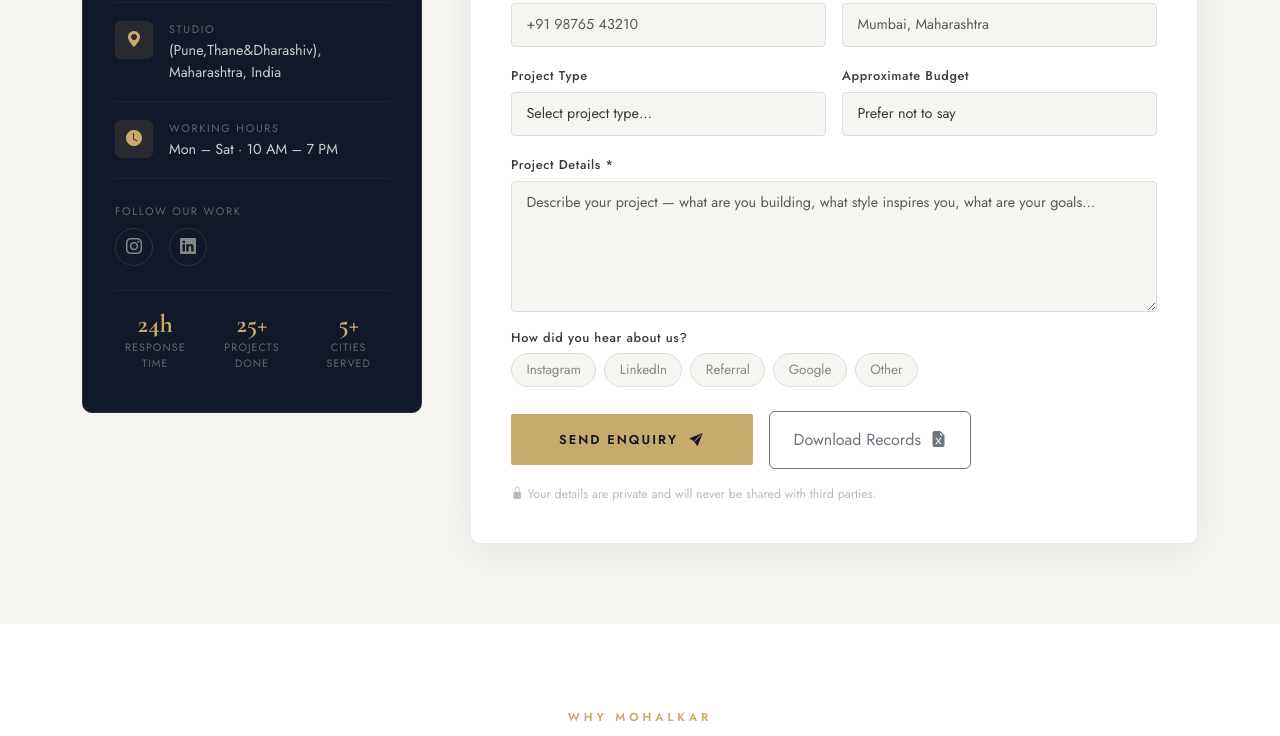
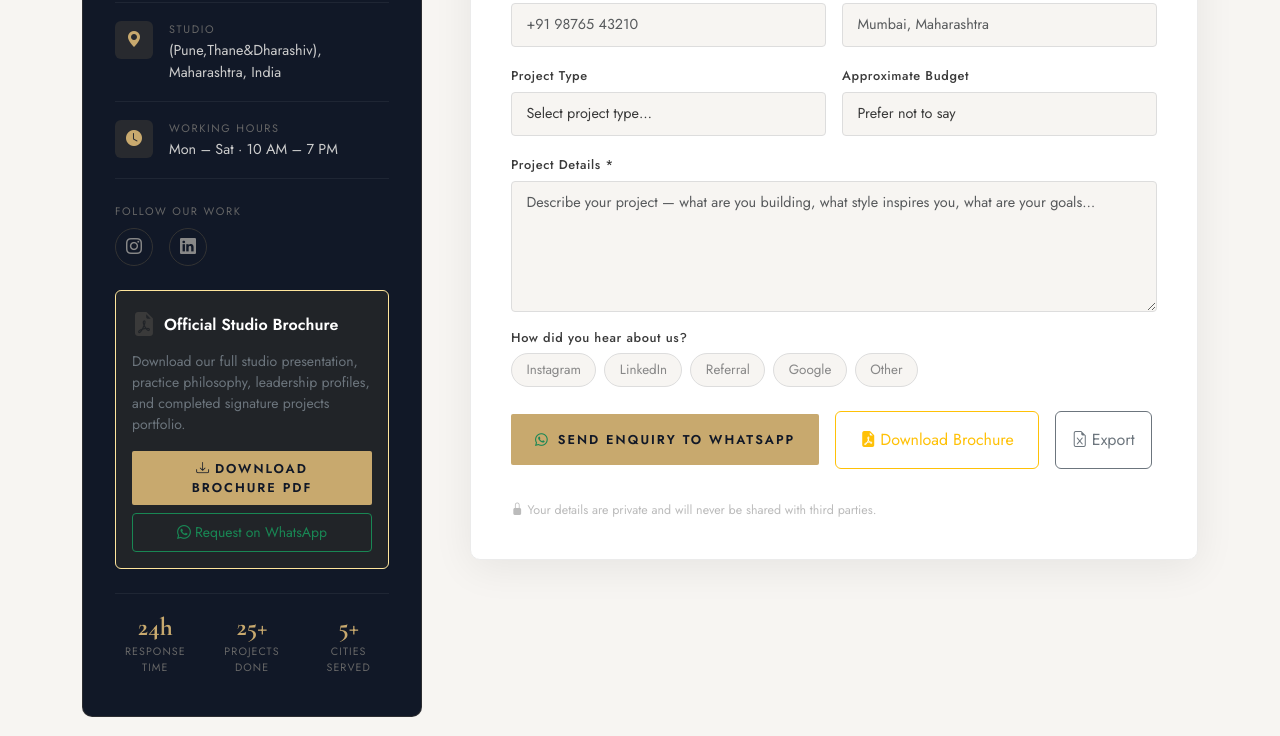
Before and after one commit to shreeyash2010/Mohalkar_Architects_Planners, a website: page enquiry.html in a window 1280 px wide. Shown: the part 871-1607 px from the top of the page. Drawn offline with nearby package versions, Linux system fonts and the light colour scheme.

Commit message:
feat: add studio brochure download functionality
Integrate brochure download options across multiple pages (About, Enquiry, Projects, Contact) and update the WhatsApp enquiry flow to include a link to the studio portfolio for potential clients.

```diff
--- a/enquiry.html
+++ b/enquiry.html
@@ -130,6 +130,23 @@
             </div>
           </div>
 
+          <!-- Studio Brochure Download Feature Card -->
+          <div class="p-3 mt-4 rounded border border-warning-subtle" style="background: rgba(212,175,55,0.08);">
+            <div class="d-flex align-items-center gap-2 mb-2">
+              <i class="bi bi-file-earmark-pdf-fill text-gold fs-4"></i>
+              <h6 class="mb-0 text-white fw-bold">Official Studio Brochure</h6>
+            </div>
+            <p class="text-secondary small mb-3">Download our full studio presentation, practice philosophy, leadership profiles, and completed signature projects portfolio.</p>
+            <div class="d-flex flex-column gap-2">
+              <a href="/Mohalkar-Architects-and-Planners-Brochure.pdf" download="Mohalkar-Architects-and-Planners-Brochure.pdf" target="_blank" class="btn btn-gold btn-sm w-100 text-center py-2">
+                <i class="bi bi-download me-1"></i>Download Brochure PDF
+              </a>
+              <a href="https://wa.me/919146079235?text=Hello%20Mohalkar%20Architects,%20please%20send%20me%20your%20latest%20portfolio%20brochure%20and%20project%20details." target="_blank" rel="noopener noreferrer" class="btn btn-outline-success btn-sm w-100 text-center py-2">
+                <i class="bi bi-whatsapp me-1"></i>Request on WhatsApp
+              </a>
+            </div>
+          </div>
+
           <!-- Stats mini -->
           <div class="eq-stats-row mt-4">
             <div class="eq-stat">
@@ -217,11 +234,14 @@
             </div>
 
             <div class="d-flex align-items-center gap-3 flex-wrap mt-4">
-              <button type="submit" class="btn btn-gold px-5 py-3">
-                Send Enquiry &nbsp;<i class="bi bi-send-fill"></i>
+              <button type="submit" class="btn btn-gold px-4 py-3">
+                <i class="bi bi-whatsapp me-2 text-success"></i>Send Enquiry to WhatsApp
               </button>
-              <button type="button" id="downloadEnquiryExcel" class="btn btn-outline-secondary px-4 py-3">
-                Download Records &nbsp;<i class="bi bi-file-earmark-excel-fill"></i>
+              <a href="/Mohalkar-Architects-and-Planners-Brochure.pdf" download="Mohalkar-Architects-and-Planners-Brochure.pdf" target="_blank" class="btn btn-outline-warning text-gold border-gold px-4 py-3">
+                <i class="bi bi-file-earmark-pdf-fill me-1"></i>Download Brochure
+              </a>
+              <button type="button" id="downloadEnquiryExcel" class="btn btn-outline-secondary px-3 py-3" title="Export local CRM records">
+                <i class="bi bi-file-earmark-excel me-1"></i>Export
               </button>
               <span id="enquiryStatus" class="enquiry-status" aria-live="polite"></span>
             </div>
--- a/javascript/components.js
+++ b/javascript/components.js
@@ -59,21 +59,24 @@
         </div>
         <div class="col-md-6 col-lg-3">
           <div class="contact-card">
+            <div class="contact-icon text-success"><i class="bi bi-whatsapp"></i></div>
+            <h6 class="contact-type">WhatsApp</h6>
+            <a href="https://wa.me/919146079235?text=Hello%20Mohalkar%20Architects,%20I%20would%20like%20to%20discuss%20a%20new%20project%20and%20request%20your%20brochure." target="_blank" rel="noopener noreferrer" class="contact-val text-success fw-semibold">Chat: +91 9146079235</a>
+          </div>
+        </div>
+        <div class="col-md-6 col-lg-3">
+          <div class="contact-card">
             <div class="contact-icon"><i class="bi bi-instagram"></i></div>
             <h6 class="contact-type">Instagram</h6>
             <a href="https://www.instagram.com/abhi_mohalkar/" target="_blank" class="contact-val">@abhi_mohalkar</a>
           </div>
         </div>
-        <div class="col-md-6 col-lg-3">
-          <div class="contact-card">
-            <div class="contact-icon"><i class="bi bi-linkedin"></i></div>
-            <h6 class="contact-type">LinkedIn</h6>
-            <a href="https://linkedin.com/in/" target="_blank" class="contact-val">linkedin.com/in/<br>yourprofile</a>
-          </div>
-        </div>
       </div>
-      <div class="text-center mt-5">
+      <div class="d-flex justify-content-center align-items-center gap-3 flex-wrap mt-5">
         <a href="/enquiry.html" class="btn btn-gold px-5 py-3">Send an Enquiry &nbsp;<i class="bi bi-arrow-right"></i></a>
+        <a href="/Mohalkar-Architects-and-Planners-Brochure.pdf" download="Mohalkar-Architects-and-Planners-Brochure.pdf" target="_blank" class="btn btn-outline-warning px-4 py-3 text-gold border-gold">
+          <i class="bi bi-file-earmark-pdf-fill me-2"></i>Download Brochure
+        </a>
       </div>
     </div>
   </section>`;
@@ -101,7 +104,8 @@
             <li><a href="/expertise.html">Expertise</a></li>
             <li><a href="/services.html">Services</a></li>
             <li><a href="/projects.html">Projects</a></li>
-            <li><a href="/enquiry.html">Contact</a></li>
+            <li><a href="/enquiry.html">Contact &amp; Enquiry</a></li>
+            <li><a href="/Mohalkar-Architects-and-Planners-Brochure.pdf" download="Mohalkar-Architects-and-Planners-Brochure.pdf" target="_blank" class="text-gold"><i class="bi bi-file-earmark-pdf-fill me-1"></i>Download Brochure</a></li>
             <li><a href="/admin.html">Admin Portal</a></li>
           </ul>
         </div>
--- a/javascript/script.js
+++ b/javascript/script.js
@@ -279,6 +279,9 @@ document.addEventListener('DOMContentLoaded', function () {
         : 'Not specified';
       const budgetLabel = enquiryData.budget || 'Not specified';
 
+      const origin = window.location.origin;
+      const brochureUrl = `${origin}/Mohalkar-Architects-and-Planners-Brochure.pdf`;
+
       const whatsappText =
 `*New Project Enquiry — Mohalkar Architects & Planners*
 
@@ -288,9 +291,13 @@ document.addEventListener('DOMContentLoaded', function () {
 *Project Location:* ${enquiryData.location}
 *Project Type:* ${typeLabel}
 *Estimated Budget:* ${budgetLabel}
+*Lead Source:* ${enquiryData.source || 'Website Enquiry'}
 
 *Project Details & Brief:*
 ${enquiryData.message}
+
+*Studio Brochure Reference:*
+${brochureUrl}
 `;
 
       const whatsappUrl = `https://wa.me/${studioWhatsAppNumber}?text=${encodeURIComponent(whatsappText)}`;
@@ -312,9 +319,11 @@ ${enquiryData.message}
 
       // Confirmation message with direct link fallback
       enquiryStatus.innerHTML =
-        '<span class="text-success fw-semibold"><i class="bi bi-check-circle-fill me-1"></i>Enquiry sent!</span> ' +
+        '<span class="text-success fw-semibold"><i class="bi bi-check-circle-fill me-1"></i>Enquiry prepared!</span> ' +
         '<a href="' + whatsappUrl + '" target="_blank" rel="noopener noreferrer" class="btn btn-sm btn-success ms-2 py-1 px-3">' +
-        '<i class="bi bi-whatsapp me-1"></i>Open in WhatsApp</a>';
+        '<i class="bi bi-whatsapp me-1"></i>Send to WhatsApp</a> ' +
+        '<a href="/Mohalkar-Architects-and-Planners-Brochure.pdf" download="Mohalkar-Architects-and-Planners-Brochure.pdf" target="_blank" class="btn btn-sm btn-outline-warning text-gold border-gold ms-1 py-1 px-2">' +
+        '<i class="bi bi-file-earmark-pdf-fill me-1"></i>Brochure</a>';
       enquiryStatus.className = 'enquiry-status success';
 
       // Automatically trigger WhatsApp pre-filled chat
--- a/package.json
+++ b/package.json
@@ -13,6 +13,7 @@
     "dotenv": "^18.0.7",
     "express": "^5.3.0",
     "nodemailer": "^6.9.14",
+    "pdfkit": "^0.20.2",
     "xlsx": "^0.18.5"
   }
 }
```
Also changed, not shown: about.html (+8 -0 lines), admin.html (+4 -0 lines), projects.html (+8 -0 lines), services.html (+8 -0 lines), 3 other files.
